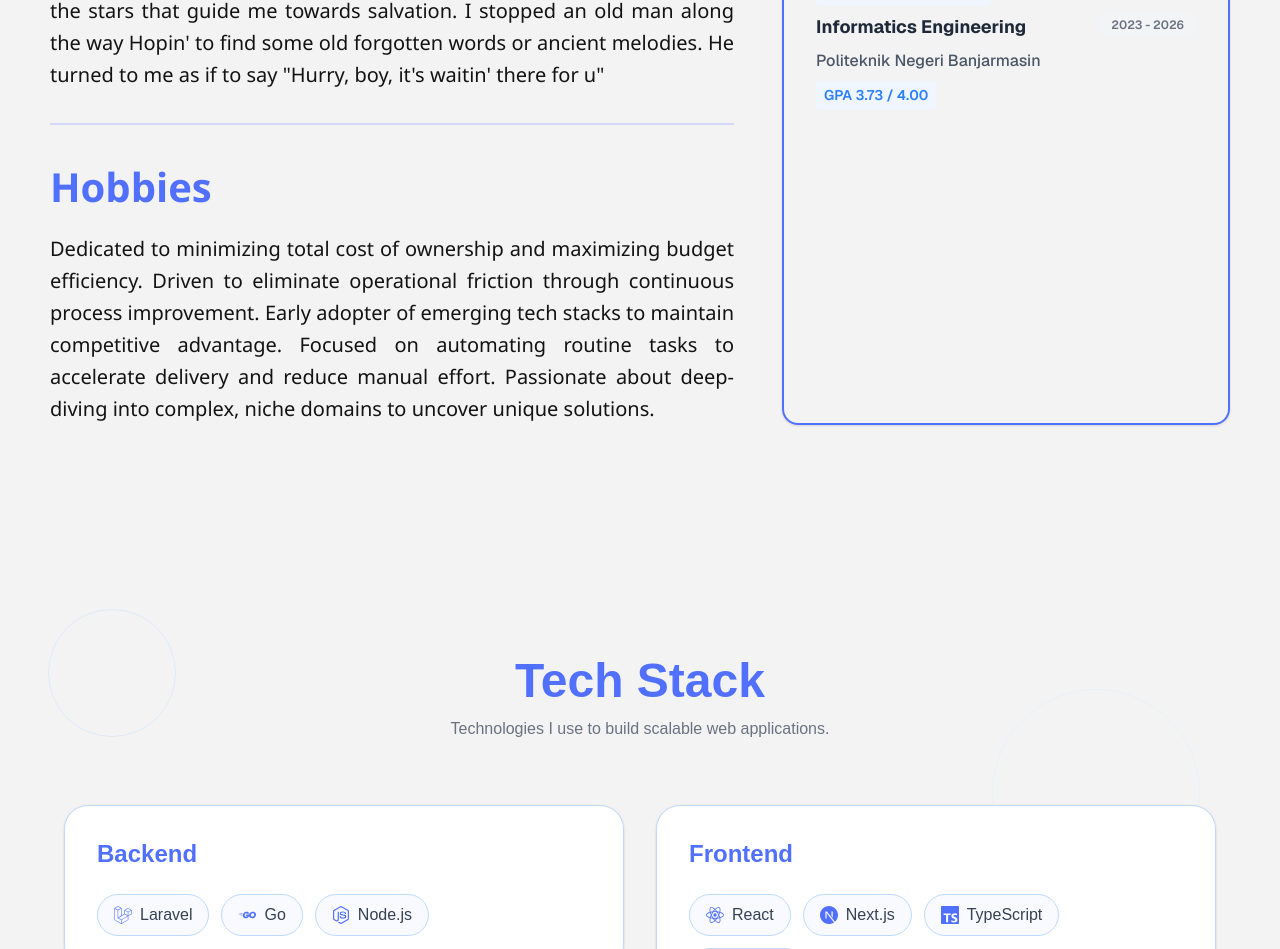
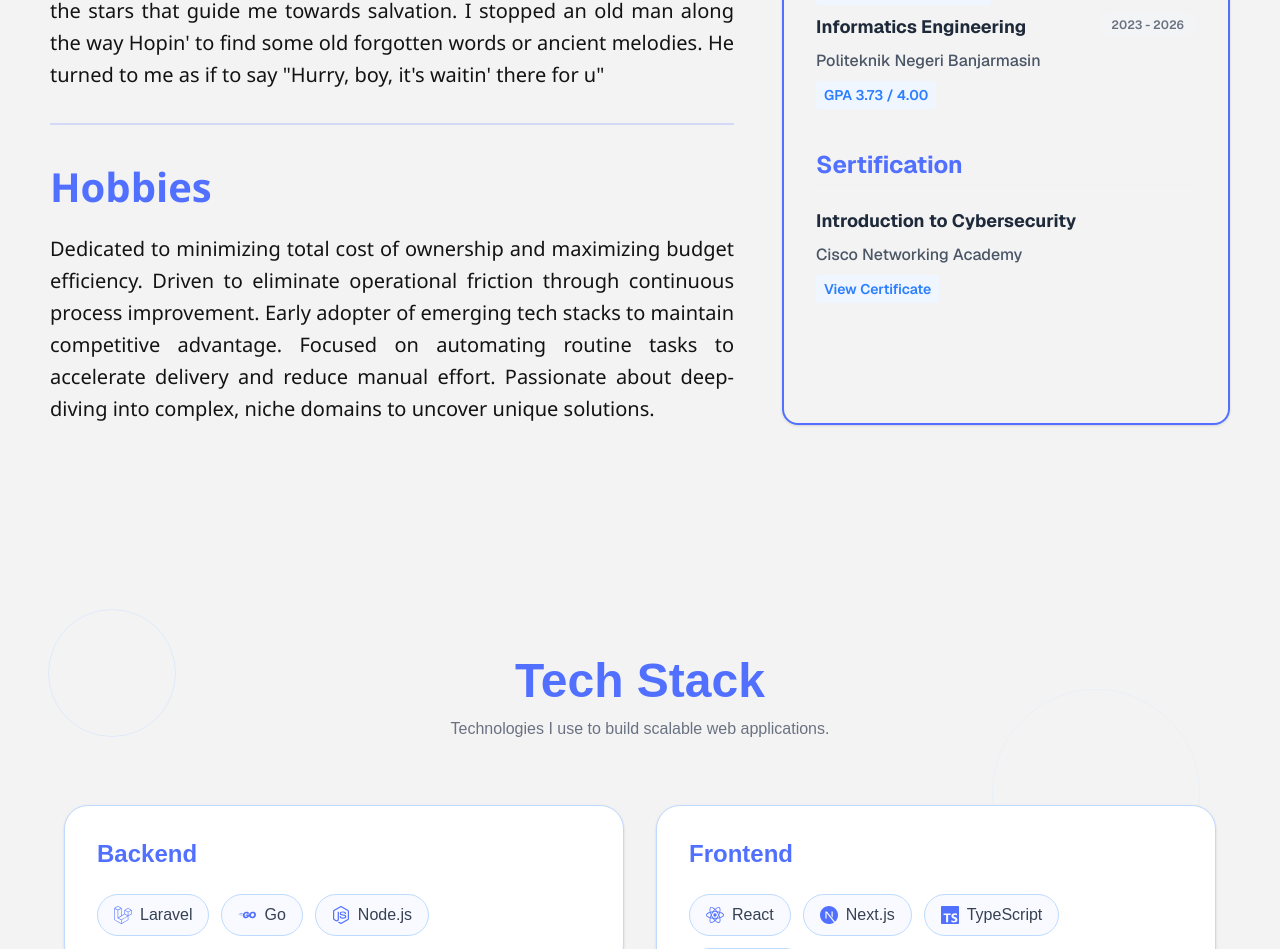
Before and after one commit to FamilyJewelsRuined/website-potfolio-nodatabase, a Next.js app: page / in a window 1280 px wide. Shown: the part 1039-1988 px from the top of the page. Built offline with nearby package versions, Linux system fonts and the light colour scheme; no server answers; the database is empty.

Commit message:
certification section

```diff
--- a/components/Profile.tsx
+++ b/components/Profile.tsx
@@ -76,14 +76,19 @@ const Greeting: React.FC<GreetingProps> = ({ initialName = 'World' }) => {
               <p className="text-blue-500 font-semibold mt-2 text-sm bg-blue-50 w-fit px-2 py-1 rounded">GPA 3.73 / 4.00</p>
             </div>
 
-            {/*edukasi kursus
-            <div>
-              <h2 className="text-[#5170FF] text-2xl font-bold mb-4 border-b-2 border-gray-100 pb-2 mt-4">
-                Sertification</h2>
-              <h3 className="font-bold text-lg text-gray-800 mb-1">Fullstack</h3>
-              <p className="text-gray-600 font-medium">DBS Coding Camps 2025</p>
+            {/*edukasi kursus*/}
+            <div className="mt-4">
+              <h2 className="text-[#5170FF] text-2xl font-bold mb-4 border-b-2 border-gray-100 pb-2">
+                Sertification
+              </h2>
+              <div className="flex justify-between items-start mb-2">
+                <h3 className="font-bold text-lg text-gray-800">Introduction to Cybersecurity</h3>
+              </div>
+              <p className="text-gray-600 font-medium">Cisco Networking Academy</p>
+              <Link href="/certificates/cisco-cybersecurity.pdf" target="_blank" className="text-blue-500 font-semibold mt-2 text-sm bg-blue-50 w-fit px-2 py-1 rounded inline-block hover:bg-blue-100 transition-colors">
+                View Certificate
+              </Link>
             </div>
-*/}
           </div>
         </ScrollReveal>
 
```
Also changed, not shown: public/certificates/placeholder.txt (added), 1 other file (tests, documents, lock files or other folders).
